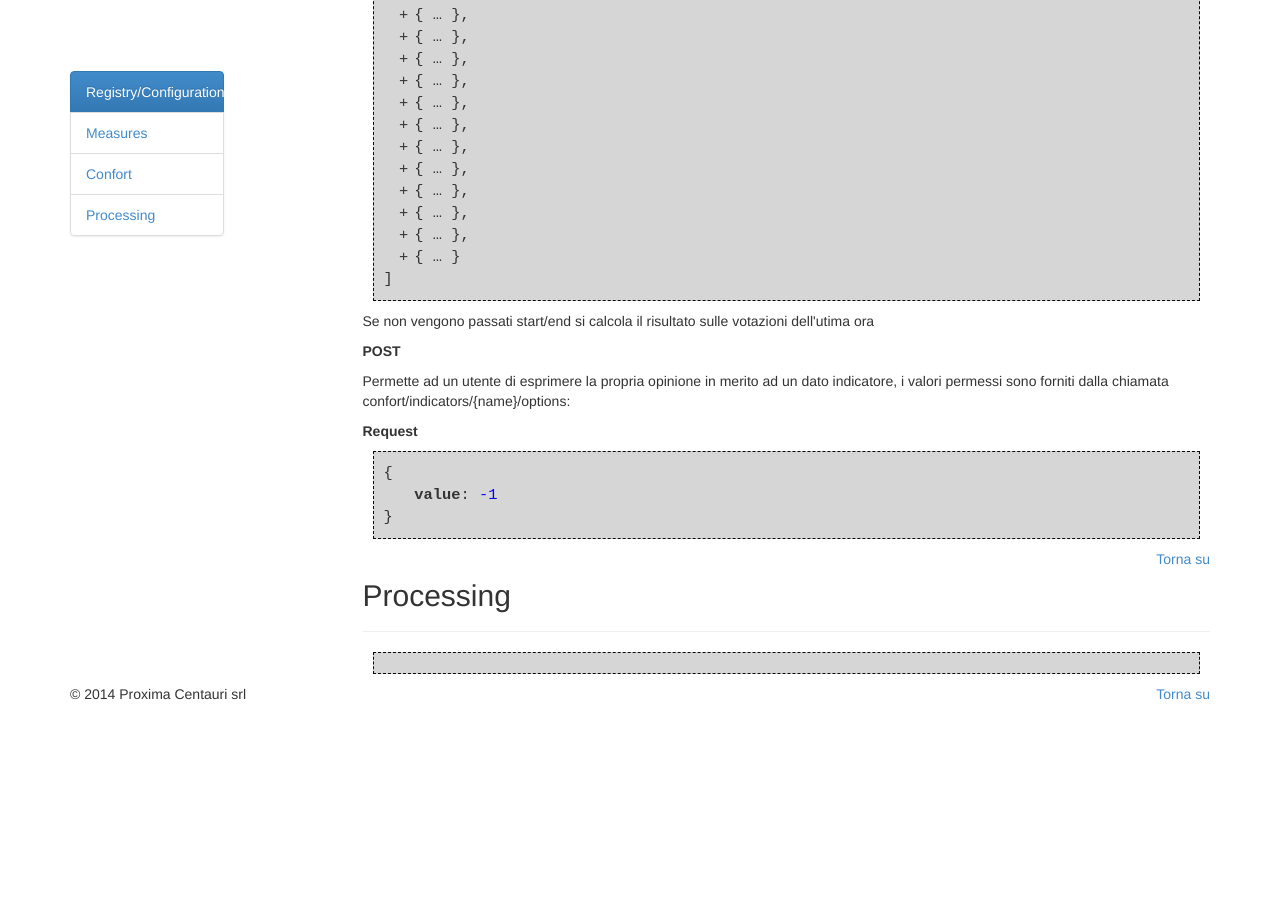
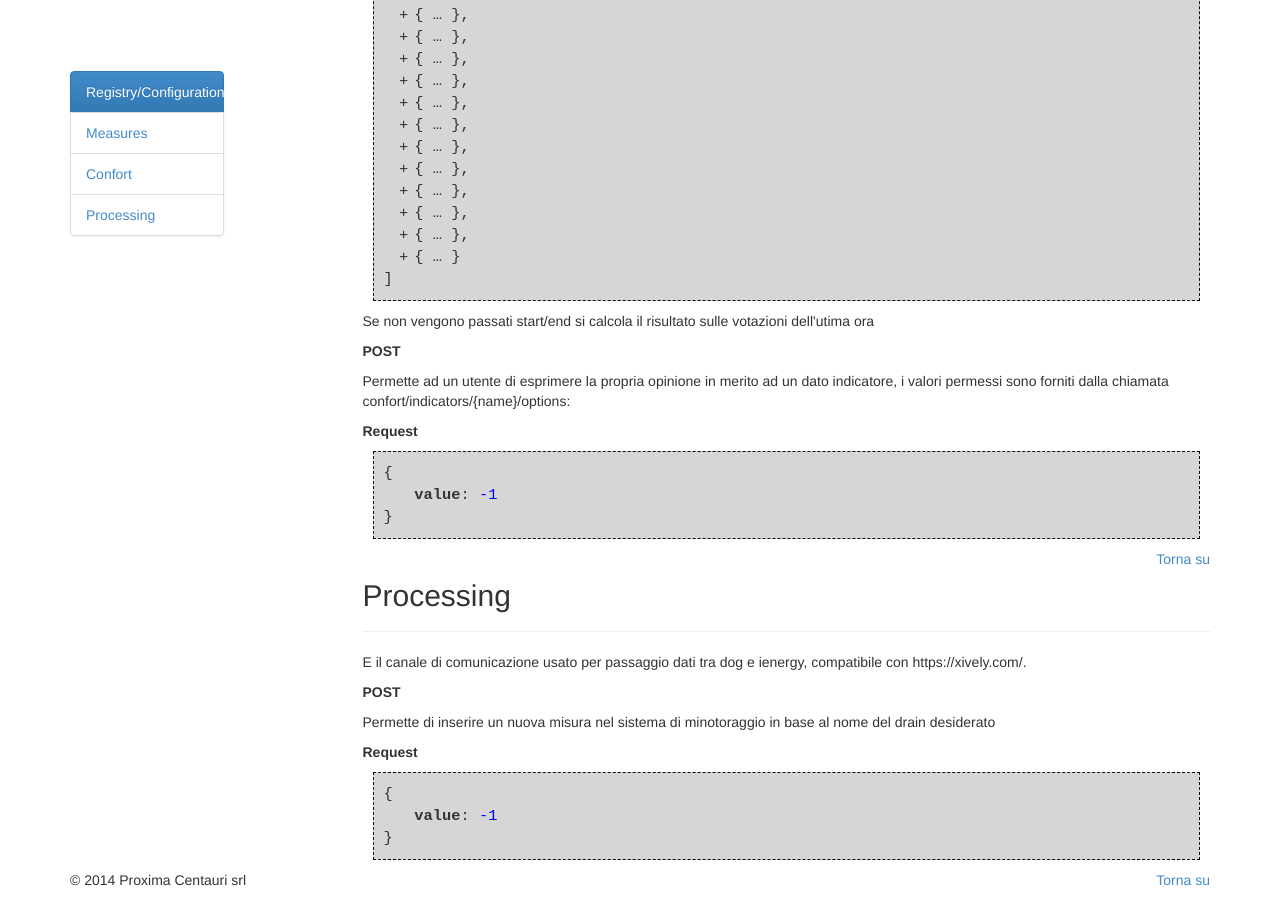
Before and after one commit to iEnergy/iEnergy.github.io, a Jekyll site: the page built from ita/doc.html, in a window 1280 px wide and 900 px high, scrolled down 5358 px. Built offline with Jekyll 4.4.1, drawn with Linux system fonts in a browser that asks for light colours; nearby versions of some CDN libraries; Markdown is read by kramdown in place of the engine named in the settings; before the commit the page ends 6072 px from its top, so only the background shows below that.

Commit message:
add processing api doc ita

```diff
--- a/assets/js/documentation.js
+++ b/assets/js/documentation.js
@@ -365,5 +365,17 @@ $("#confort-indicator-name-get").JSONView(confort_indicator_name_get_json,{colla
 };
   $("#confort-indicator-name-votes-post").JSONView(confort_indicator_name_votes_post_json,{collapsed: true, nl2br: true});
 
+  var processing_post =
+{
+    "datapoints": [
+        {
+            "at": "2013-11-29T16:50:01.000+0100",
+            "value": "350.0",
+            "unitOfMeasure": "ppm"
+        }
+    ]
+};
+
+  $("#processing-post").JSONView(confort_indicator_name_votes_post_json,{collapsed: true, nl2br: true});
 
 });
--- a/ita/doc.html
+++ b/ita/doc.html
@@ -228,7 +228,12 @@ active: documentation
             <div class="page-header">
                 <h2>Processing</h2>
             </div>
-            <div class="code" id="processing-indicator-name-votes-post"></div>
+
+            <p>E il canale di comunicazione usato per passaggio dati tra dog e ienergy, compatibile con https://xively.com/.</p>
+            <p><b>POST</b></p>
+            <p>Permette di inserire un nuova misura nel sistema di minotoraggio in base al nome del drain desiderato</p>
+            <p><b>Request</b></p>
+            <div class="code" id="processing-post"></div>
 
         </section>
     </div>
```
